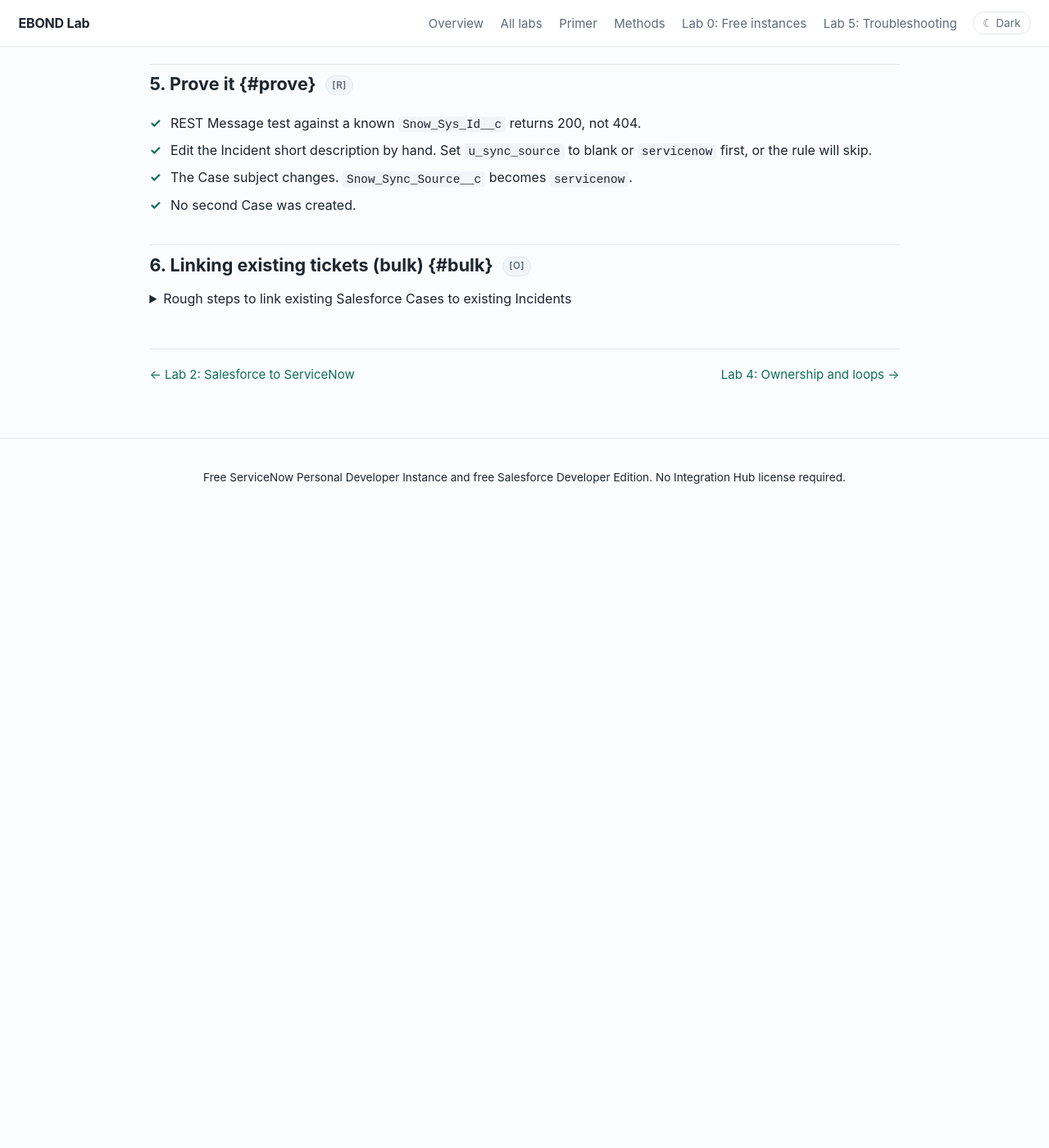
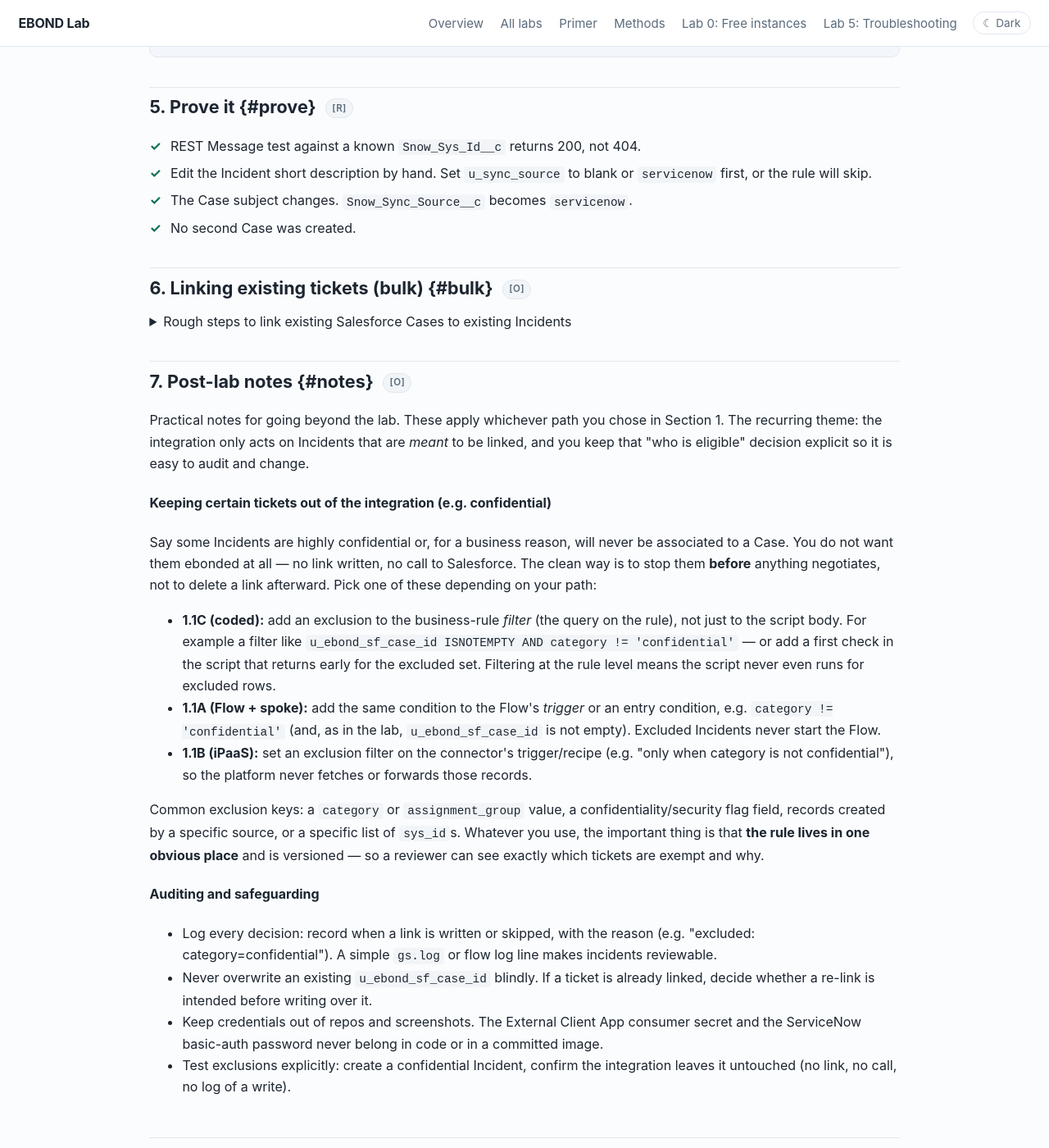
Before and after one commit to eltonaguiar/EBOND_ServiceNowSalesforce, a Jekyll site: the page built from site/labs/03-snow-to-salesforce.md, in a window 1280 px wide and 1400 px high, scrolled down 5007 px. Shown: the whole window at 82% size. Built offline with Jekyll 4.4.1, drawn with Linux system fonts in a browser that asks for light colours; before the commit the page ends 5637 px from its top, so only the background shows below that.

Commit message:
Lab 3: add post-lab notes section (exclusion/confidential handling, auditing)

```diff
--- a/site/labs/03-snow-to-salesforce.md
+++ b/site/labs/03-snow-to-salesforce.md
@@ -25,6 +25,7 @@ permalink: /labs/03-snow-to-salesforce/
       <li><a href="#rule">4. Async business rule <span class="req">[R · C]</span></a></li>
       <li><a href="#prove">5. Prove it <span class="req">[R]</span></a></li>
       <li><a href="#bulk">6. Linking existing tickets (bulk) <span class="req">[O]</span></a></li>
+      <li><a href="#notes">7. Post-lab notes <span class="req">[O]</span></a></li>
     </ol>
   </div>
 </nav>
@@ -235,3 +236,24 @@ An un-scoped link of <em>all</em> Incidents is usually wrong: many are unrelated
 </ol>
 <p>Reminder: creating a link does not create a duplicate Case. It only connects the two existing records. Keep the loop guard (<code>u_sync_source</code>) in mind so a bulk link does not trigger a write-back loop.</p>
 </details>
+
+## 7. Post-lab notes {#notes} <span class="req">[O]</span>
+
+<p>Practical notes for going beyond the lab. These apply whichever path you chose in Section 1. The recurring theme: the integration only acts on Incidents that are <em>meant</em> to be linked, and you keep that "who is eligible" decision explicit so it is easy to audit and change.</p>
+
+<h4>Keeping certain tickets out of the integration (e.g. confidential)</h4>
+<p>Say some Incidents are highly confidential or, for a business reason, will never be associated to a Case. You do not want them ebonded at all — no link written, no call to Salesforce. The clean way is to stop them <strong>before</strong> anything negotiates, not to delete a link afterward. Pick one of these depending on your path:</p>
+<ul>
+<li><strong>1.1C (coded):</strong> add an exclusion to the business-rule <em>filter</em> (the query on the rule), not just to the script body. For example a filter like <code>u_ebond_sf_case_id ISNOTEMPTY AND category != 'confidential'</code> — or add a first check in the script that returns early for the excluded set. Filtering at the rule level means the script never even runs for excluded rows.</li>
+<li><strong>1.1A (Flow + spoke):</strong> add the same condition to the Flow's <em>trigger</em> or an entry condition, e.g. <code>category != 'confidential'</code> (and, as in the lab, <code>u_ebond_sf_case_id</code> is not empty). Excluded Incidents never start the Flow.</li>
+<li><strong>1.1B (iPaaS):</strong> set an exclusion filter on the connector's trigger/recipe (e.g. "only when category is not confidential"), so the platform never fetches or forwards those records.</li>
+</ul>
+<p>Common exclusion keys: a <code>category</code> or <code>assignment_group</code> value, a confidentiality/security flag field, records created by a specific source, or a specific list of <code>sys_id</code>s. Whatever you use, the important thing is that <strong>the rule lives in one obvious place</strong> and is versioned — so a reviewer can see exactly which tickets are exempt and why.</p>
+
+<h4>Auditing and safeguarding</h4>
+<ul>
+<li>Log every decision: record when a link is written or skipped, with the reason (e.g. "excluded: category=confidential"). A simple <code>gs.log</code> or flow log line makes incidents reviewable.</li>
+<li>Never overwrite an existing <code>u_ebond_sf_case_id</code> blindly. If a ticket is already linked, decide whether a re-link is intended before writing over it.</li>
+<li>Keep credentials out of repos and screenshots. The External Client App consumer secret and the ServiceNow basic-auth password never belong in code or in a committed image.</li>
+<li>Test exclusions explicitly: create a confidential Incident, confirm the integration leaves it untouched (no link, no call, no log of a write).</li>
+</ul>
```
